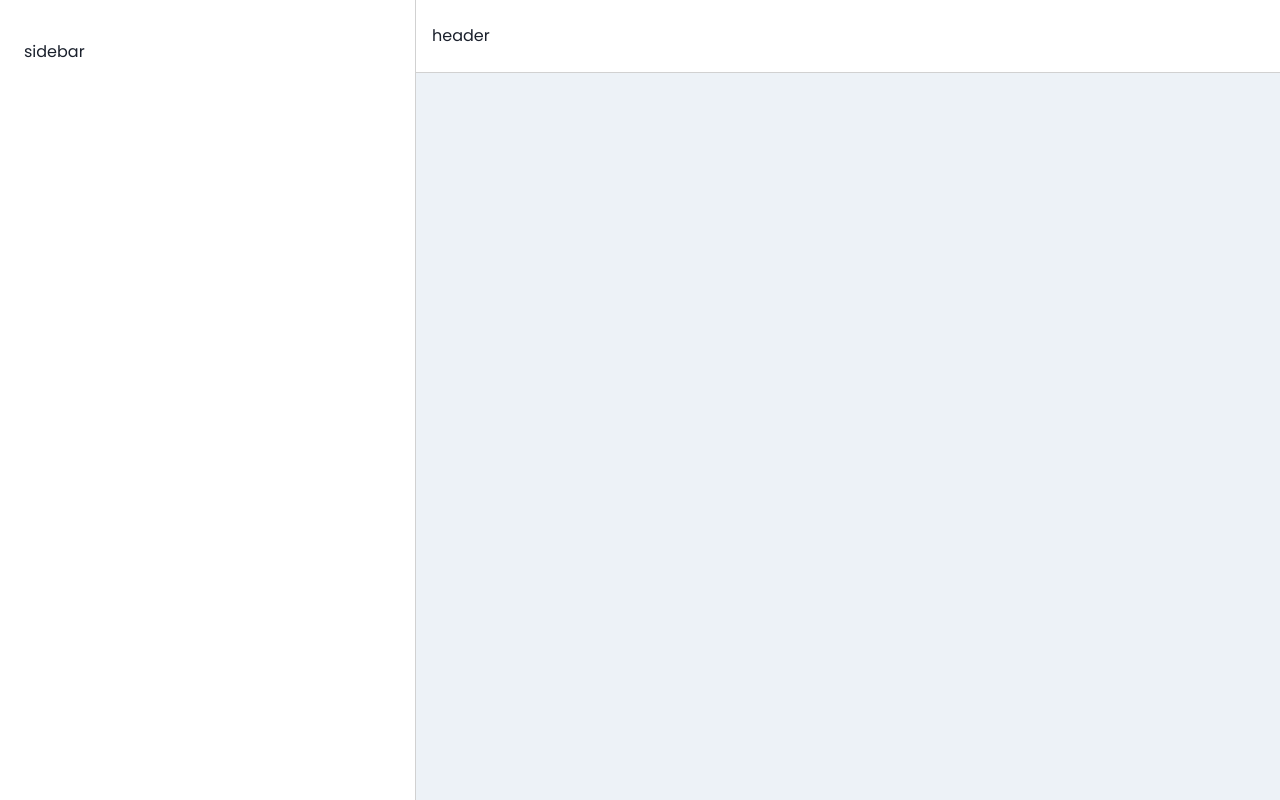
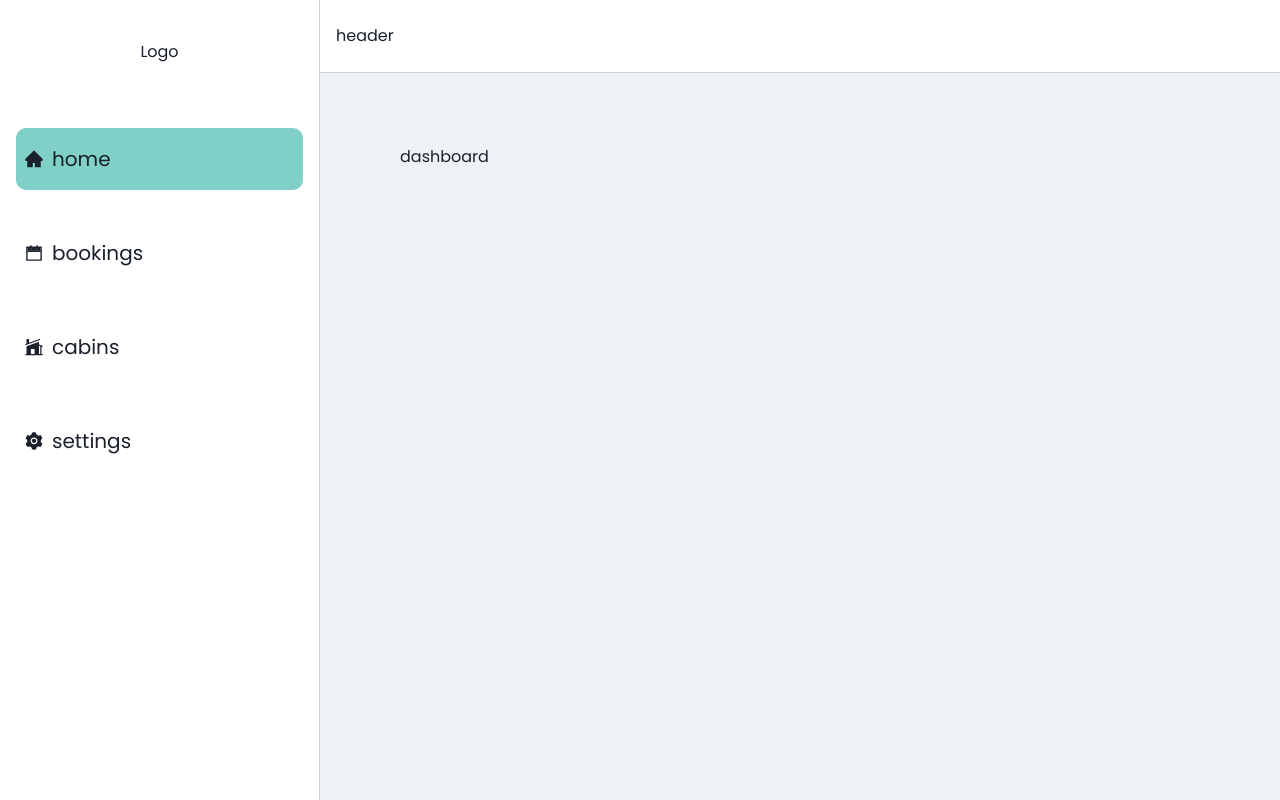
Before and after one commit to jasonLapina/Laps-RNR, a React (Vite) app: page / in a window 1280 px wide. Built offline with nearby package versions, Linux system fonts and the light colour scheme.

Commit message:
sidebar styling

```diff
--- a/package.json
+++ b/package.json
@@ -10,6 +10,7 @@
     "preview": "vite preview"
   },
   "dependencies": {
+    "@chakra-ui/icons": "^2.1.1",
     "@chakra-ui/react": "^2.8.2",
     "@emotion/react": "^11.11.1",
     "@emotion/styled": "^11.11.0",
@@ -17,6 +18,7 @@
     "framer-motion": "^10.16.4",
     "react": "^18.2.0",
     "react-dom": "^18.2.0",
+    "react-icons": "^4.11.0",
     "react-router-dom": "^6.18.0"
   },
   "devDependencies": {
--- /dev/null
+++ b/src/main.css
@@ -0,0 +1,5 @@
+:root {
+  --primary: #0093e9;
+  --secondary: #80d0c7;
+  --accent: #85ffbd;
+}
--- a/src/main.jsx
+++ b/src/main.jsx
@@ -7,6 +7,7 @@ import "@fontsource/poppins/600.css";
 import "@fontsource/poppins/700.css";
 import "@fontsource/poppins/800.css";
 import "@fontsource/poppins/900.css";
+import "./main.css";
 
 import { createRoot } from "react-dom/client";
 import App from "./App.jsx";
--- a/src/pages/Dashboard.jsx
+++ b/src/pages/Dashboard.jsx
@@ -1,6 +1,6 @@
 import { Box } from "@chakra-ui/react";
 function Dashboard() {
-  return <Box></Box>;
+  return <Box>dashboard</Box>;
 }
 
 export default Dashboard;
--- a/src/ui/Layout.jsx
+++ b/src/ui/Layout.jsx
@@ -4,7 +4,7 @@ import Sidebar from "./Sidebar";
 import Header from "./Header";
 function Layout() {
   return (
-    <Grid gridTemplateColumns='26rem 1fr' gridTemplateRows='auto 1fr' h='100vh'>
+    <Grid gridTemplateColumns='320px 1fr' gridTemplateRows='auto 1fr' h='100vh'>
       <Header />
       <Sidebar />
       <Box
--- a/src/ui/Sidebar.jsx
+++ b/src/ui/Sidebar.jsx
@@ -1,8 +1,83 @@
-import { Box } from "@chakra-ui/react";
+import { Box, HStack, Icon, VStack } from "@chakra-ui/react";
+import { NavLink } from "react-router-dom";
+
+import { AiFillHome, AiTwotoneCalendar, AiFillSetting } from "react-icons/ai";
+import { HiHomeModern } from "react-icons/hi2";
 function Sidebar() {
+  const navs = [
+    {
+      text: "home",
+      to: "/",
+      icon: AiFillHome,
+    },
+    {
+      text: "bookings",
+      to: "/bookings",
+      icon: AiTwotoneCalendar,
+    },
+    {
+      text: "cabins",
+      to: "/cabins",
+      icon: HiHomeModern,
+    },
+    {
+      text: "settings",
+      to: "/settings",
+      icon: AiFillSetting,
+    },
+  ];
+
+  const activeNav = ({ isActive }) => {
+    return {
+      backgroundColor: isActive ? "var(--secondary)" : "",
+    };
+  };
+
   return (
-    <Box borderRight='solid 1px #d1d1d1' px='24px' py='40px' gridRow='1/-1'>
-      sidebar
+    <Box borderRight='solid 1px #d1d1d1' px='16px' py='40px' gridRow='1/-1'>
+      <VStack gap='32px'>
+        <Box mb='32px'>Logo</Box>
+        {navs.map((n) => (
+          <HStack
+            borderRadius='10px'
+            alignSelf='start'
+            fontSize='20px'
+            as={NavLink}
+            style={activeNav}
+            to={n.to}
+            key={n.text}
+            py='16px'
+            w='100%'
+            pos='relative'
+            role='group'
+          >
+            <Box
+              pos='absolute'
+              w='100%'
+              borderRadius='10px'
+              h='100%'
+              bgColor='var(--secondary)'
+              opacity={0.2}
+              transform='scaleX(0)'
+              transition='all .3s'
+              transformOrigin='left'
+              _groupHover={{
+                transform: "scaleX(1)",
+              }}
+            />
+            <Icon
+              transition='all .3s'
+              _groupHover={{
+                color: "var(--primary)",
+              }}
+              ml='8px'
+              display='span'
+              as={n.icon}
+            />
+            <Box>{n.text}</Box>
+          </HStack>
+        ))}
+      </VStack>
     </Box>
   );
 }
```
Also changed, not shown: 1 other file (tests, documents, lock files or other folders).
